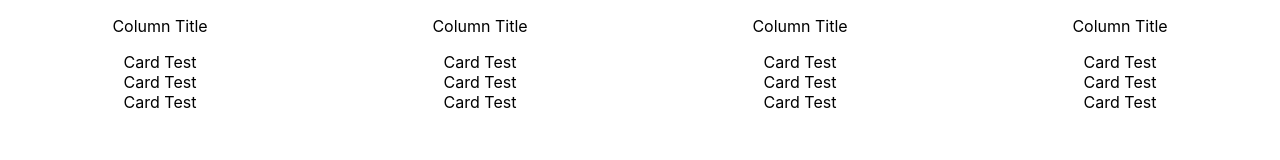
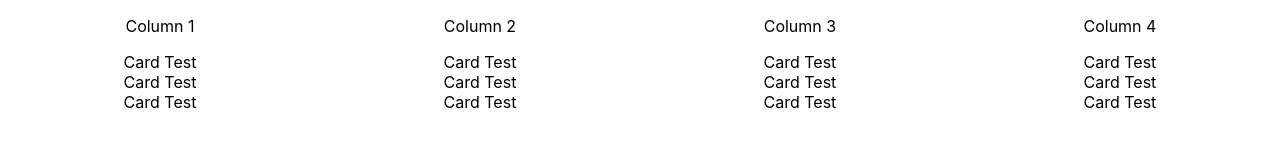
Before and after one commit to cjmarsh725/kanban, a React (Create React App) app in the folder board/: page / in a window 1280 px wide. Shown: the top 160 px of the page. Built offline with nearby package versions, Linux system fonts and the light colour scheme.

Commit message:
added column titles

```diff
--- a/board/src/components/Board/Board.js
+++ b/board/src/components/Board/Board.js
@@ -3,17 +3,20 @@ import './Board.css';
 import Column from '../Column/Column';
 
 class Board extends Component {
-  state = {
+  constructor(props) {
+    super(props);
+    this.state = {
 
+    };
   }
 
   render() {
     return (
       <div className="board-container">
-        <Column />
-        <Column />
-        <Column />
-        <Column />
+        <Column title="Column 1" />
+        <Column title="Column 2" />
+        <Column title="Column 3" />
+        <Column title="Column 4" />
       </div>
     )
   }
--- a/board/src/components/Column/Column.js
+++ b/board/src/components/Column/Column.js
@@ -10,7 +10,7 @@ class Column extends Component {
   render() {
     return (
       <div className="column-container">
-        <p>Column Title</p>
+        <p>{this.props.title}</p>
         <Card />
         <Card />
         <Card />
```
